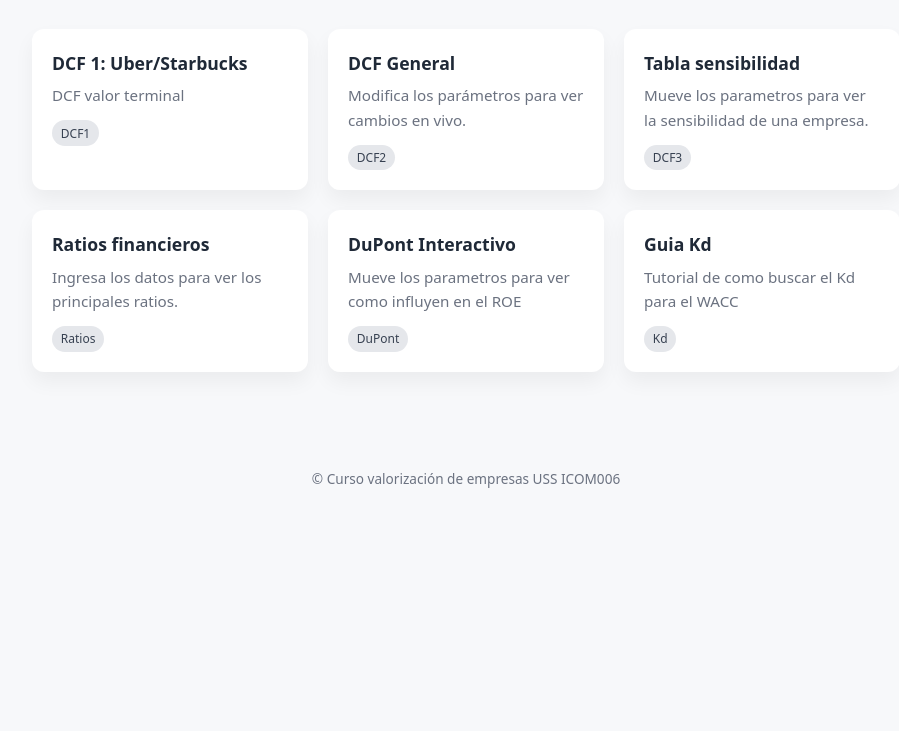
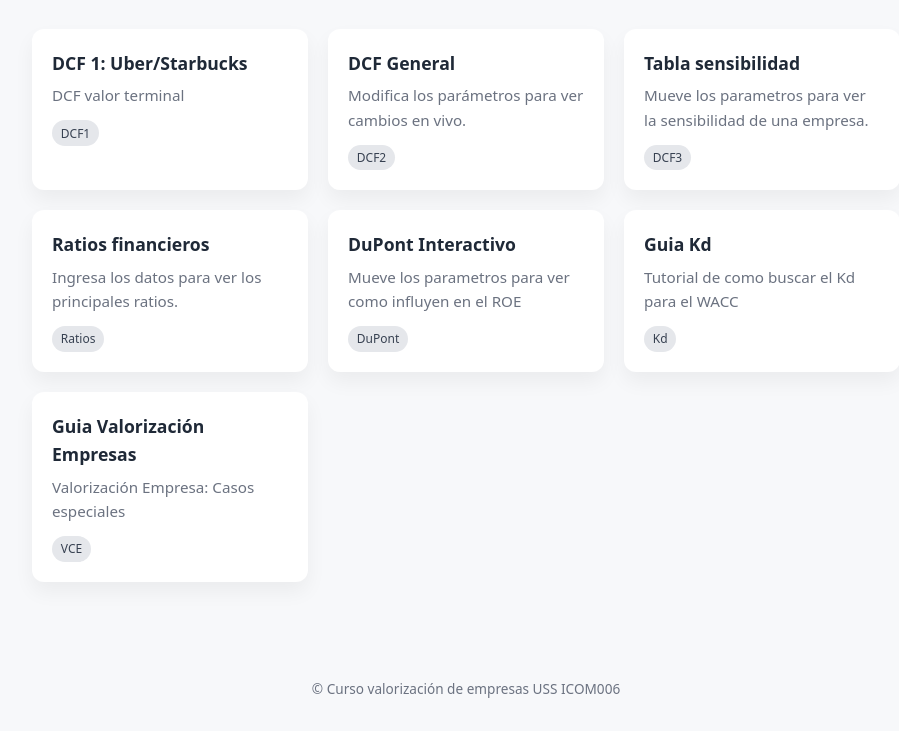
Before and after one commit to nsda-uss/ICOM006, a plain HTML site: page index.html in a window 1280 px wide. Shown: the part 136-867 px from the top of the page, without its empty margins (174-1073 px from the left). Before the commit the page ends 800 px from the top, so only its background shows below. Drawn offline with Linux system fonts and the light colour scheme.

Commit message:
index.html

```diff
--- a/index.html
+++ b/index.html
@@ -149,6 +149,13 @@ Seleccione la actividad que quiere ejecutar
       <span class="tag">Kd</span>
     </a>
 
+       <!-- Activity 7 -->
+    <a class="card" href="VESI.html">
+      <h2>Guia Valorización Empresas</h2>
+      <p>Valorización Empresa: Casos especiales</p>
+      <span class="tag">VCE</span>
+    </a>
+
   </main>
 
   <footer>
```
